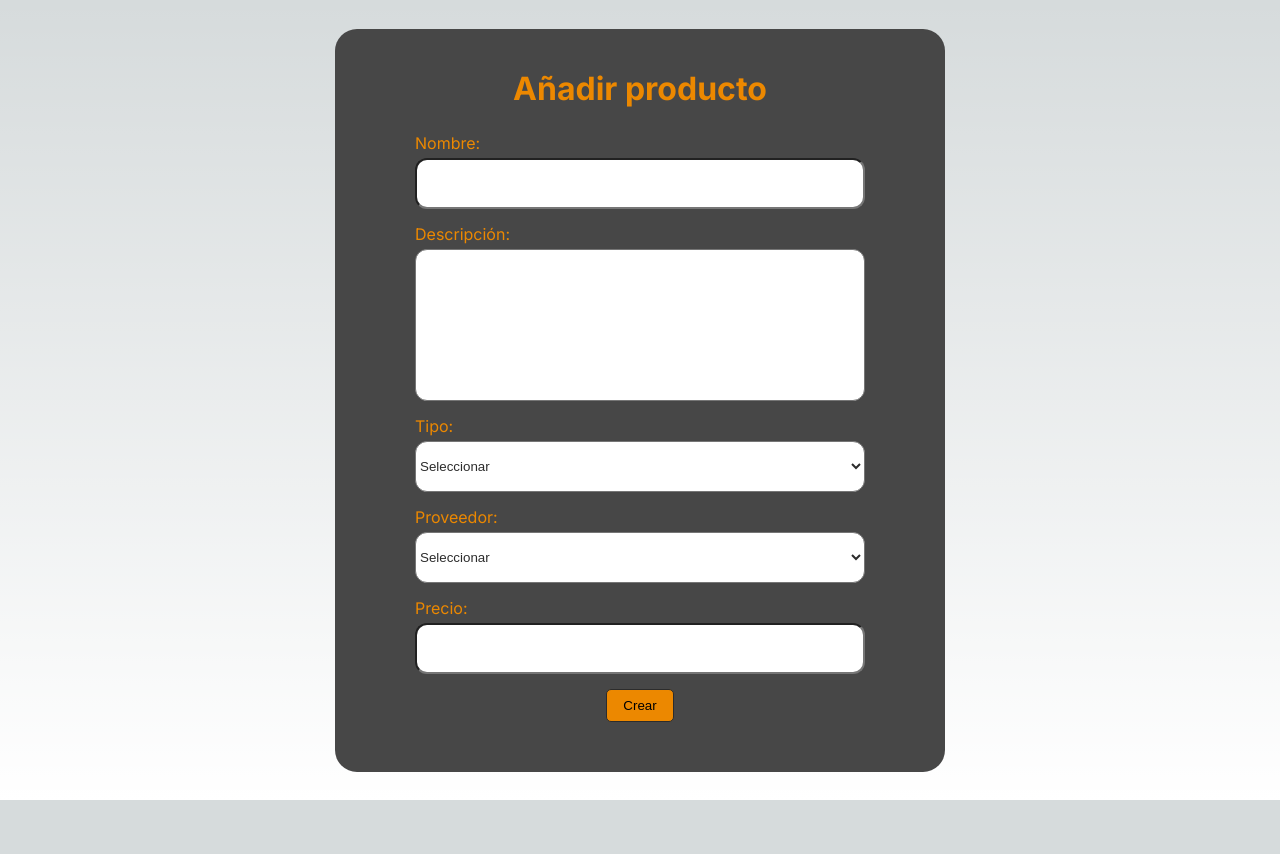
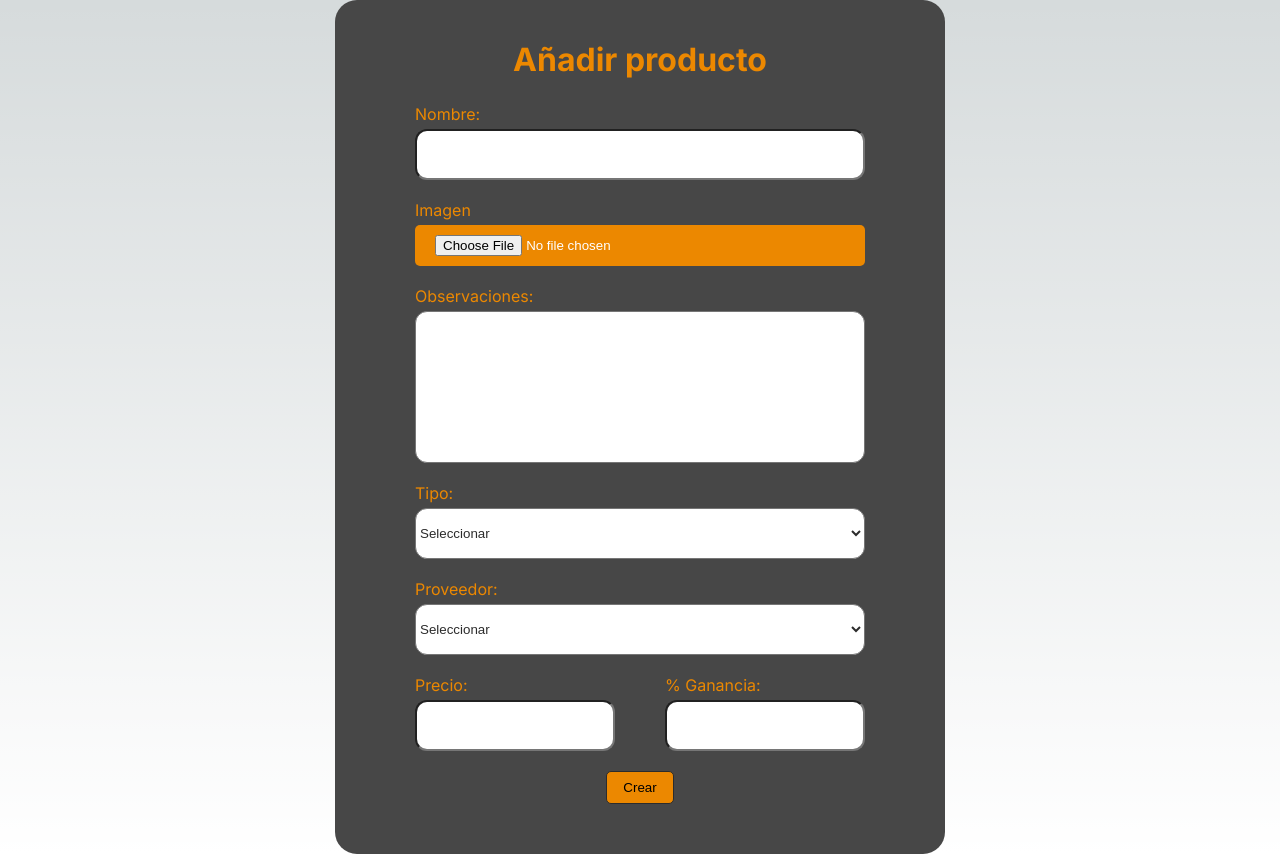
Before and after one commit to ImanolBraccciale/PF-Ferreteria, a Next.js app: page /formProducto in a window 1280 px wide. Before the commit the page ends 800 px from the top, so only its background shows below. Built offline with nearby package versions, Linux system fonts and the light colour scheme.

Commit message:
campos agregados
falta darle estilo a imagen

```diff
--- a/src/app/formProducto/page.jsx
+++ b/src/app/formProducto/page.jsx
@@ -12,7 +12,12 @@ function FormProducto() {
                         <input className={style.inputNombre} type="text" id='name' name='name' />
                     </div>
                     <div className={style.group}>
-                        <label className={style.descripcion} htmlFor="description">Descripción:</label>
+                        <label className={style.nombre}  htmlFor="">Imagen</label>
+                        <input className={style.inputImagen} type="file" id="imagen" name="imagen" accept=".png, .jpg, .jpeg" required />
+
+                    </div>
+                    <div className={style.group}>
+                        <label className={style.descripcion} htmlFor="description">Observaciones:</label>
                         <textarea className={style.inputDescripcion} name="description" id="description" cols="30" rows="10"></textarea>
                     </div>
                     <div className={style.group}>
@@ -31,12 +36,18 @@ function FormProducto() {
                             <option value="">No o si?</option>
                         </select>
                     </div>
-                    <div className={style.group}>
-                        <label className={style.precio} htmlFor="price">Precio:</label>
-                        <input className={style.inputPrecio} type="number" id='price' name='price' />
+                    <div className={style.grupoCorto}>
+                        <div className={style.group}>
+                            <label className={style.precio} htmlFor="price">Precio:</label>
+                            <input className={style.inputPrecio} type="number" id='price' name='price' />
+                        </div>
+                        <div className={style.group}>
+                            <label className={style.ganancia} htmlFor="price">% Ganancia:</label>
+                            <input className={style.inputGanancia} type="number" id='price' name='price' />
+                        </div>
                     </div>
                     <div className={style.divButton}>
-                    <button className={style.buttonCreate} type='submit'>Crear</button>
+                        <button className={style.buttonCreate} type='submit'>Crear</button>
                     </div>
                 </form>
             </div>
--- a/src/app/formProducto/page.module.css
+++ b/src/app/formProducto/page.module.css
@@ -22,15 +22,25 @@
 .group {
     display: flex;
     flex-direction: column;
-    margin-bottom: 15px;
+    margin-bottom: 20px;
 }
+
+.grupoCorto {
+    display: flex;
+    justify-content: space-between;
+
+    gap: 20px;
+}
+
+
 
 .title,
 .nombre,
 .descripcion,
 .tipo,
 .proveedor,
-.precio {
+.precio,
+.ganancia {
     color: #EC8800;
     padding-bottom: 5px;
 
@@ -43,8 +53,7 @@
 
 .inputNombre,
 .inputTipo,
-.inputProveedor,
-.inputPrecio {
+.inputProveedor {
     border-radius: 12px;
     background: #FFF;
     color: #2c2c2c;
@@ -53,11 +62,37 @@
     flex-shrink: 0;
 }
 
+.inputImagen {
+    display: inline-block;
+    padding: 10px 20px;
+    background-color: #EC8800;
+    /* Cambia este color al que desees */
+    color: white;
+    /* Cambia el color del texto al que desees */
+    cursor: pointer;
+    border-radius: 5px;
+    transition: background-color 0.3s;
+}
+
+.inputImagen:hover{
+    background-color: #FFA424;
+}
+
 .inputDescripcion {
     border-radius: 12px;
     background: #FFF;
     color: #2c2c2c;
     resize: none;
+}
+
+.inputPrecio,
+.inputGanancia {
+    border-radius: 12px;
+    background: #FFF;
+    color: #2c2c2c;
+    width: 200px;
+    height: 51px;
+    flex-shrink: 0;
 }
 
 .divButton {
@@ -68,7 +103,7 @@
 
 .buttonCreate {
 
-    background: #EC8800 ;
+    background: #EC8800;
     border-radius: 5px;
 }
 
```
Also changed, not shown: store/store.js (added, +9 -0 lines), store/provider.js (added), store/slice.js (added).
